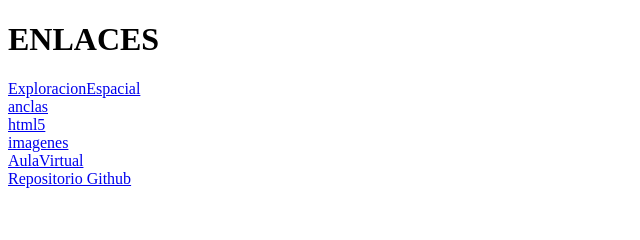
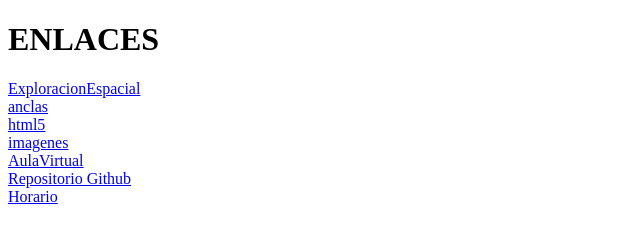
Before and after one commit to 2889575/Lola, a plain HTML site: page index.html in a window 1280 px wide. Shown: the full height of the page, 0-640 px from the left. Drawn offline with Linux system fonts and the light colour scheme.

Commit message:
Update index.html

```diff
--- a/index.html
+++ b/index.html
@@ -17,4 +17,6 @@
   <a href="https://aulavirtual.murciaeduca.es/" target="_blank">AulaVirtual</a>
   <br>
   <a href="https://github.com/2889575/Lola" target="_blank">Repositorio Github</a>
+  <br>
+  <a href="tablas.html">Horario</a>
 </html>
```
